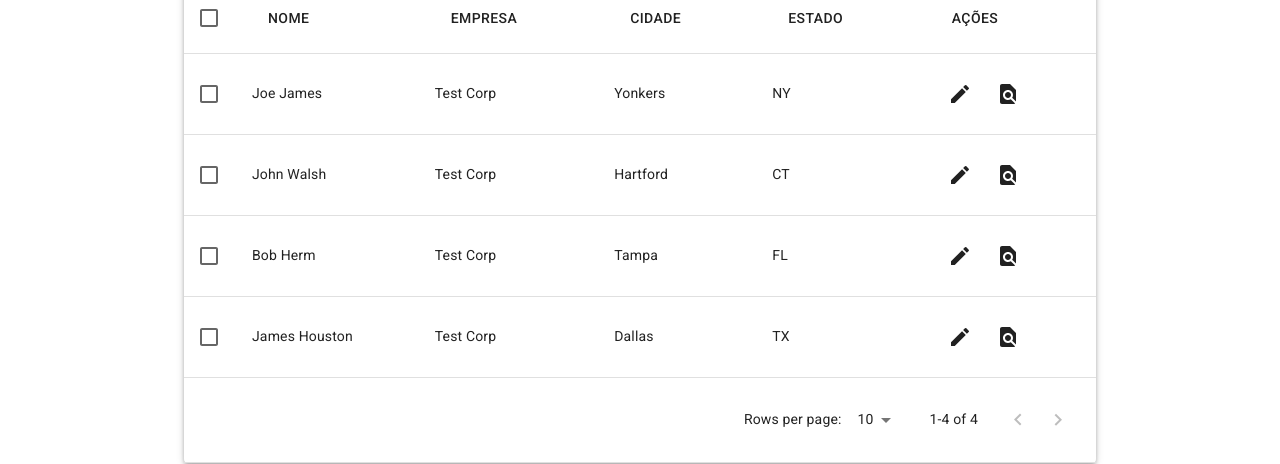
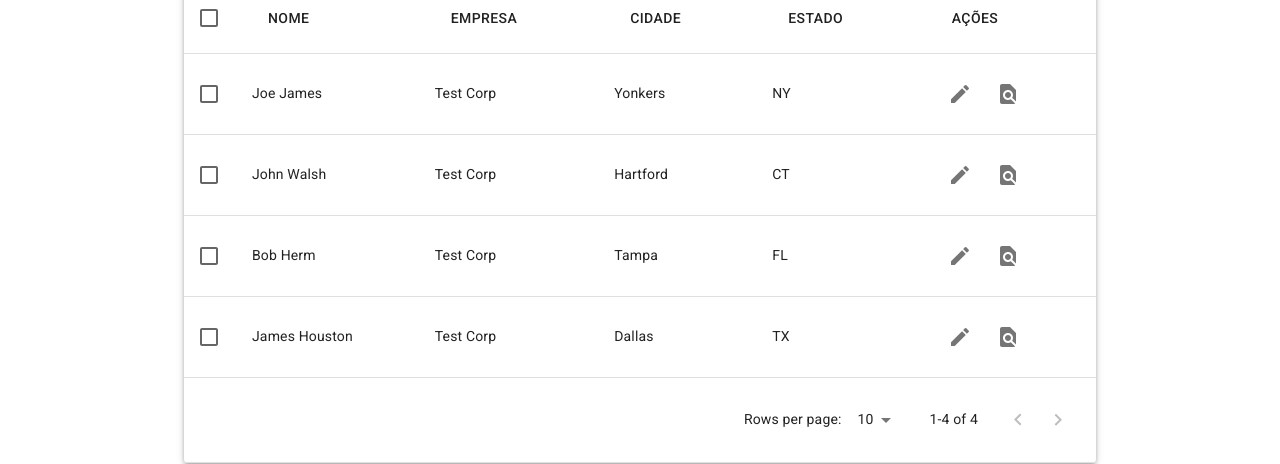
Before and after one commit to mdmundo/front-david, a React (Create React App) app: page /clients in a window 1280 px wide. Shown: the part 168-632 px from the top of the page. Built offline with nearby package versions, Linux system fonts and the light colour scheme.

Commit message:
icon color

```diff
--- a/src/clients/Table.js
+++ b/src/clients/Table.js
@@ -1,8 +1,20 @@
 import MUIDataTable from "mui-datatables";
+import { makeStyles } from "@material-ui/core";
 import IconButton from "@material-ui/core/IconButton";
 import EditIcon from "@material-ui/icons/Edit";
 import Grid from "@material-ui/core/Grid";
 import FindInPageIcon from "@material-ui/icons/FindInPage";
+
+const useStyles = makeStyles((theme) => ({
+  icon: {
+    "&:hover": {
+      color: theme.palette.primary.main
+    }
+  }
+}));
+
+const Table = () => {
+  const classes = useStyles();
 
   const columns = [
     "Nome",
@@ -21,10 +33,10 @@ const columns = [
               justifyContent="flex-start"
               alignItems="center"
             >
-            <IconButton color="inherit">
+              <IconButton className={classes.icon} color="textSecondary">
                 <EditIcon />
               </IconButton>
-            <IconButton color="inherit">
+              <IconButton className={classes.icon} color="textSecondary">
                 <FindInPageIcon />
               </IconButton>
             </Grid>
@@ -45,7 +57,7 @@ const options = {
     filterType: "checkbox"
   };
 
-const Table = () => (
+  return (
     <MUIDataTable
       title={"Lista de Clientes"}
       data={data}
@@ -53,5 +65,6 @@ const Table = () => (
       options={options}
     />
   );
+};
 
 export { Table as default };
```
Lines whose indentation alone changed are shown as unchanged.
